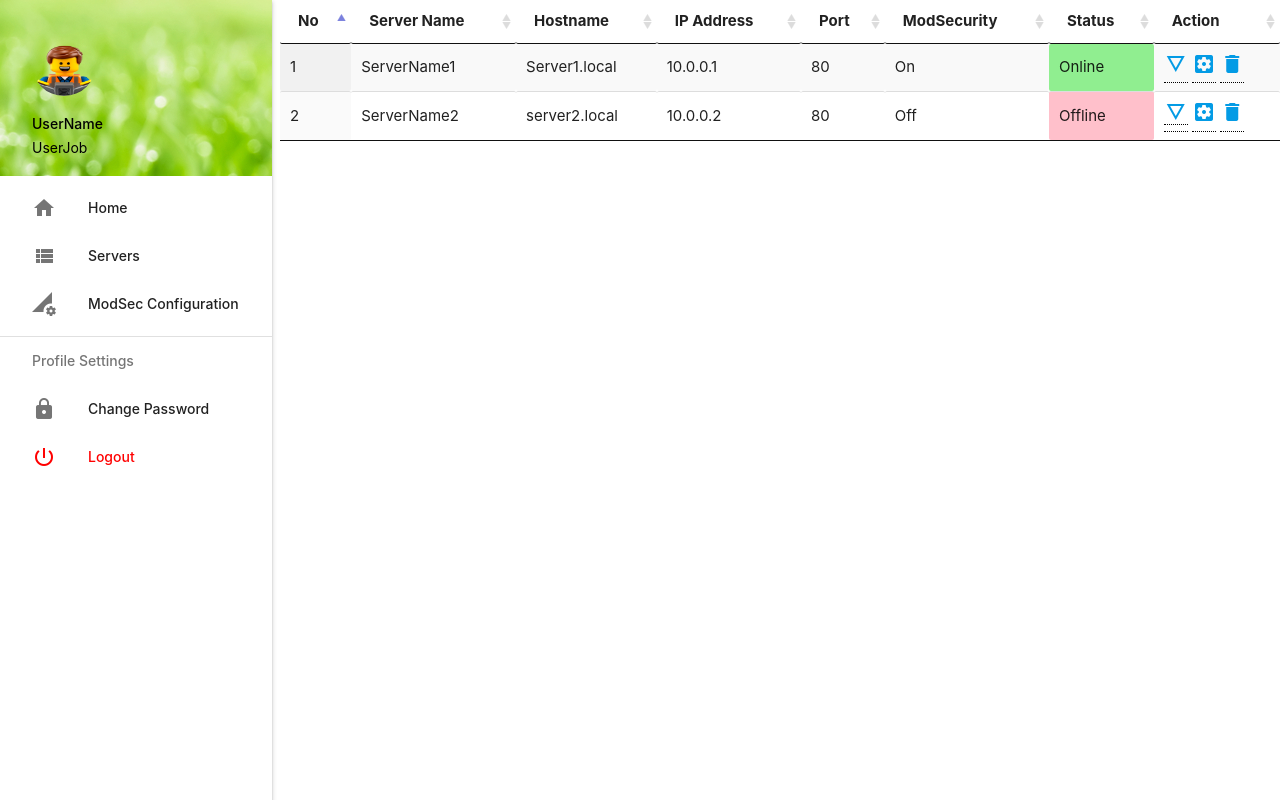
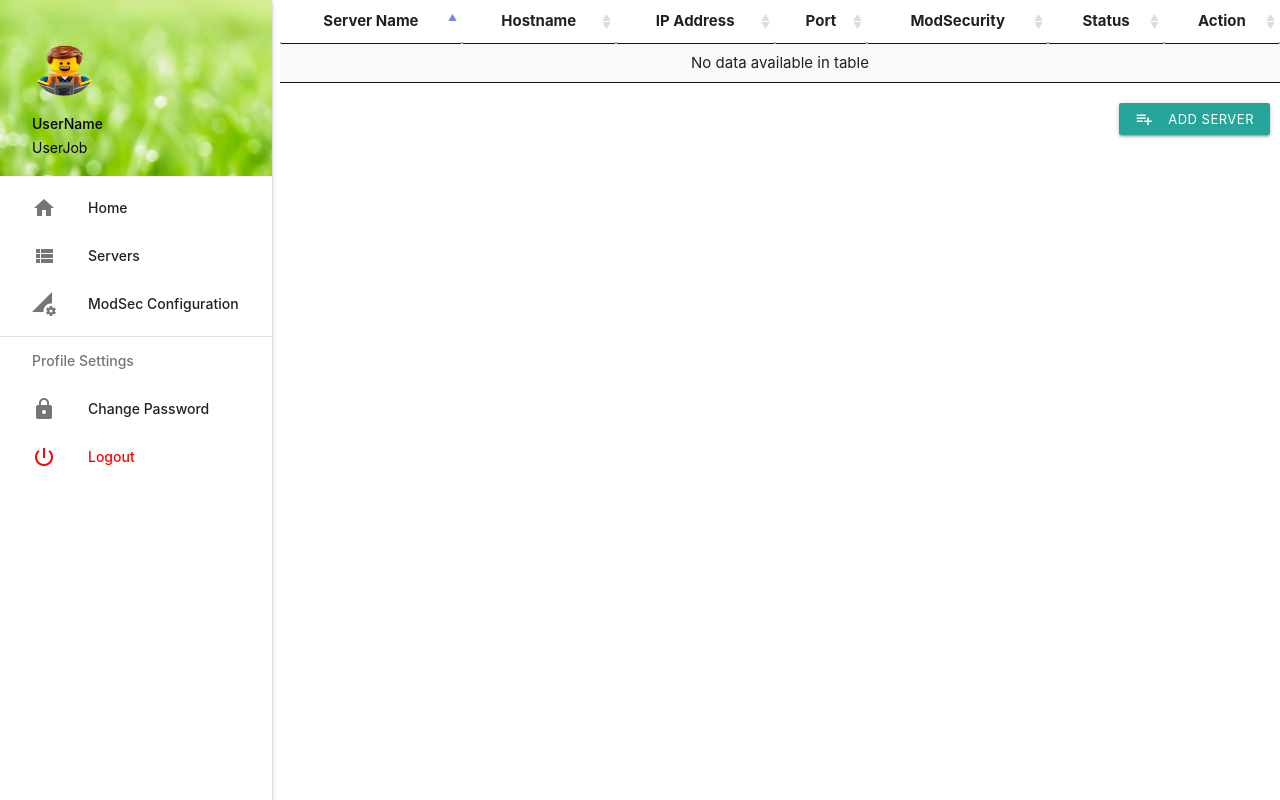
Before and after one commit to kentgiwinanto/WAF-er-, a Flask app: template templates/server.html in a window 1280 px wide. Run offline with Flask 2, Linux system fonts and the light colour scheme; the template is opened without the code that fills it, so the values that code supplies are empty.

Commit message:
Added ServerList and ping Servers

```diff
--- a/App.py
+++ b/App.py
@@ -1,7 +1,7 @@
 from flask import Flask, request, session, redirect, url_for, abort, render_template, flash, jsonify
 from flaskext.mysql import MySQL
 from functools import wraps
-import os
+import os, json, requests
 
 _app = Flask(__name__)
 mysql = MySQL()
@@ -22,6 +22,9 @@ _app.config['MYSQL_DATABASE_DB'] = _Database_Database
 _app.config['MYSQL_DATABASE_HOST'] = _Database_Host
 mysql.init_app(_app)
 
+__conn = mysql.connect()
+__cursor = __conn.cursor()
+
 #Check is session exists
 def is_logged_in(f):
 	@wraps(f)
@@ -32,6 +35,22 @@ def is_logged_in(f):
 			return render_template('login.html',errorMessage="You must login first!")
 	return wrap
 
+def SendRequestAddServer(__ServerName,__IPAddress,__PortAddress,__Hostname,__ModSecurityVal):
+	r = requests.post("http://192.168.56.103:9112/addServer.php",data = {
+			'ServerName':__ServerName,
+			'IP':__IPAddress,
+			'Port':__PortAddress,
+			'Domain':__Hostname,
+			'ModSecurity':__ModSecurityVal
+		})
+	return r.text
+
+def SendRequestPingServer(__JSONDump):
+	r = requests.post("http://192.168.56.103:9112/pingServer.php", data = {
+			'ListIPJSON':__JSONDump
+		})
+	return r.text
+
 @_app.route('/')
 @is_logged_in
 def home():
@@ -40,7 +59,48 @@ def home():
 @_app.route('/server')
 @is_logged_in
 def server():
-	return render_template('server.html')
+	__cursor.callproc('WAF_Read_ServerList')
+	__conn.commit()
+	__Result = __cursor.fetchall()
+	__ServerList = []
+
+	for value in __Result:
+		__ServerList.append({
+			'ServerID':value[0],
+			'ServerName':value[1],
+			'IP':value[2],
+			'Port':value[3],
+			'Hostname':value[4],
+			'ModSecurity':value[5]
+		})
+
+	__FinalResult = json.loads(SendRequestPingServer(json.dumps(__ServerList)))
+	return render_template('server.html',ServerListResult=__FinalResult)
+
+@_app.route('/addServer',methods=['GET','POST'])
+@is_logged_in
+def addServer():
+	if request.method == 'POST':
+		__ServerName_addServer_Form = request.form['servername']
+		__IPAddress_addServer_Form = request.form['IPAddress']
+		__PortOpen_addServer_Form = request.form['PortsOpen']
+		__Hostname_addServer_Form = request.form['DomainORhostname']
+		__ModSec_addServer_Form = str(request.form.getlist("ModSecurityVal")[0] if None else 0)
+
+		__args = [session['userProfileID'],__ServerName_addServer_Form,__IPAddress_addServer_Form,__PortOpen_addServer_Form,__Hostname_addServer_Form,__ModSec_addServer_Form]
+		__cursor.callproc('WAF_Insert_ServerList',__args)
+		__conn.commit()
+		__Result = __cursor.fetchall()
+		if __Result[0][0] == '0':
+			return render_template('addserver.html',errorMessage=__Result[0][1])
+		else:
+			__ResultPOSTServer = json.loads(SendRequestAddServer(__ServerName_addServer_Form,__IPAddress_addServer_Form,__PortOpen_addServer_Form,__Hostname_addServer_Form,__ModSec_addServer_Form))
+			if __ResultPOSTServer["Status"] == "0":
+				return render_template('addserver.html',errorMessage=__ResultPOSTServer["Message"])
+			else:
+				return redirect(url_for('server'))
+	else:
+		return render_template('addserver.html')
 
 @_app.route('/login',methods=['POST'])
 def login():
@@ -48,18 +108,17 @@ def login():
 	_Password_Login_Form = request.form['password']
 	# try:
 	error = None
-	conn = mysql.connect()
-	cursor = conn.cursor()
-	args = [_Username_Login_Form,_Password_Login_Form]
-	cursor.callproc('WAF_Read_Login',args)
-	conn.commit()
-	Result = cursor.fetchall()
-	if len(Result) != 0:
+
+	__args = [_Username_Login_Form,_Password_Login_Form]
+	__cursor.callproc('WAF_Read_Login',__args)
+	__conn.commit()
+	__Result = __cursor.fetchall()
+	if len(__Result) != 0:
 		session['logged_in'] = True
-		session["userProfileID"] = Result[0][1]
-		session["userProfileName"] = Result[0][0]
-		session["UserJobPosID"] = Result[0][2]
-		session["UserJobPosName"] = Result[0][3]
+		session["userProfileID"] = __Result[0][1]
+		session["userProfileName"] = __Result[0][0]
+		session["UserJobPosID"] = __Result[0][2]
+		session["UserJobPosName"] = __Result[0][3]
 		return redirect(url_for('home'))
 	else:
 		error = "Invalid Username or Password!"
--- a/templates/index.html
+++ b/templates/index.html
@@ -27,6 +27,7 @@
 			</div>
 		</div>
 		<div class="row">
+			<div style="float: right;padding-right: 1%"><a href="addServer" class="waves-effect waves-light btn-small"><i class="material-icons left">playlist_add</i>Add Server</a></div>
 			<table id="table_id" class="display">
 				<thead>
 					<tr>
--- a/templates/layout.html
+++ b/templates/layout.html
@@ -23,17 +23,14 @@
 			<li>
 				<div class="user-view">
 					<div class="background"><img src="{{ url_for('static', filename='images/GrassBackgroundProfilePic.jpg') }}"></div>
-					<a href="#user"><img class="responsive-img circle" src="{{ url_for('static', filename='images/LegoProfilePic.png') }}"></a>
-					<a href="#name">
+					<a><img class="responsive-img circle" src="{{ url_for('static', filename='images/LegoProfilePic.png') }}"></a>
 					<span class="black-text name">
 					{% if session.userProfileName %}
-							{{ session.userProfileName }}
+						<b>{{ session.userProfileName }}</b>
 					{% else %}
 						UserName
 					{% endif %}
 					</span>
-					</a>
-					<a href="#email">
 					<span class="black-text email">
 						{% if session.UserJobPosName %}
 							{{ session.UserJobPosName }}
@@ -41,7 +38,6 @@
 							UserJob
 						{% endif %}
 					</span>
-					</a>
 				</div>
 			</li>
 			<li>
--- a/templates/server.html
+++ b/templates/server.html
@@ -7,26 +7,31 @@
             <table id="table_id" class="display">
                 <thead>
                     <tr>
-                        <th>No</th>
-                        <th>Server Name</th>
-                        <th>Hostname</th>
-                        <th>IP Address</th>
-                        <th>Port</th>
-                        <th>ModSecurity</th>
-                        <th>Status</th>
-                        <th>Action</th>
+                        <th style="text-align: center;">Server Name</th>
+                        <th style="text-align: center;">Hostname</th>
+                        <th style="text-align: center;">IP Address</th>
+                        <th style="text-align: center;">Port</th>
+                        <th style="text-align: center;">ModSecurity</th>
+                        <th style="text-align: center;">Status</th>
+                        <th style="text-align: center;">Action</th>
                     </tr>
                 </thead>
                 <tbody>
+
+                    {% for data in ServerListResult %}
                             <tr>
-                        <td>1</td>
-                        <td>ServerName1</td>
-                        <td>Server1.local</td>
-                        <td>10.0.0.1</td>
-                        <td>80</td>
-                        <td>On</td>
-                        <td style="background-color: lightgreen">Online</td>
-                        <td>
+                                <td style="text-align: center">{{ data['ServerName'] }}</td>
+                                <td style="text-align: center">{{ data['Hostname'] }}</td>
+                                <td style="text-align: center">{{ data['IP'] }}</td>
+                                <td style="text-align: center">{{ data['Port'] }}</td>
+                                <td style="text-align: center">{{ data['ModSecurity'] }}</td>
+                                {% if '-1' in data['Ping'] %}
+                                    <td style="background-color: pink;text-align: center">Offline</td>
+                                {% else %}
+                                    <td style="background-color: lightgreen;text-align: center">Online ({{ data['Ping'] }} ms)</td>
+                                {% endif %}
+
+                                <td style="text-align: center">
                                     <a class="tooltip" href="#/">
                                         <i class="material-icons">details</i>
                                         <span class="tooltiptext">Detail</span>
@@ -41,32 +46,11 @@
                                     </a>
                                 </td>
                             </tr>
-                    <tr>
-                        <td>2</td>
-                        <td>ServerName2</td>
-                        <td>server2.local</td>
-                        <td>10.0.0.2</td>
-                        <td>80</td>
-                        <td>Off</td>
-                        <td style="background-color: pink">Offline</td>
-                        <td>
-                            <a class="tooltip" href="#/">
-                                <i class="material-icons tooltip">details</i>
-                                <span class="tooltiptext">Detail</span>
-                            </a>
-                            <a class="tooltip" href="#/">
-                                <i class="material-icons">settings_applications</i>
-                                <span class="tooltiptext">Modify</span>
-                            </a>
-                            <a class="tooltip" href="#/">
-                                <i class="material-icons">delete</i>
-                                <span class="tooltiptext">Delete</span>
-                            </a>
-                        </td>
-                    </tr>
+                    {% endfor %}
                 </tbody>
             </table>
         </div>
+        <div style="float: right;padding-right: 1%"><a href="addServer" class="waves-effect waves-light btn-small"><i class="material-icons left">playlist_add</i>Add Server</a></div>
     </div>
 {% endblock %}
 
```
Also changed, not shown: templates/AddServer.html (added, +58 -0 lines). Lines whose indentation alone changed are shown as unchanged.
